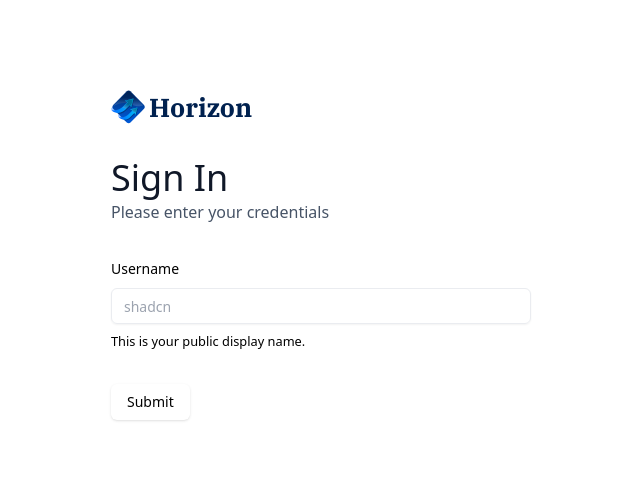
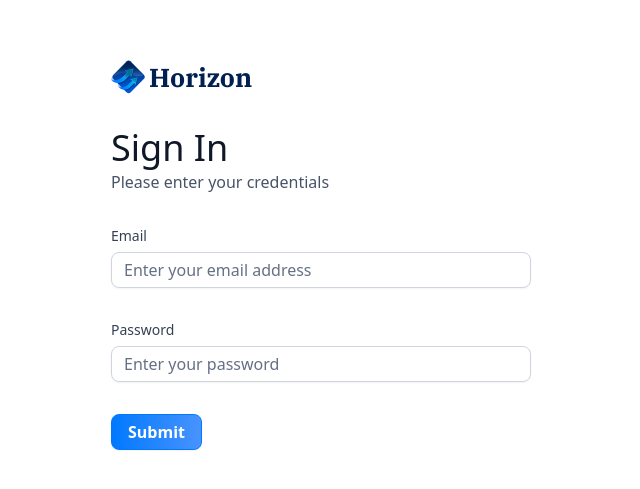
Before and after one commit to Divy1030/The-Horizon-App, a Next.js app: page /sign-in in a window 1280 px wide. Shown: the part 145-634 px from the top of the page, without its empty margins (319-959 px from the left). Built offline with nearby package versions, Linux system fonts and the light colour scheme.

Commit message:
refactor AuthForm to use CustomInput component for email and password fields; update form validation schema

```diff
--- a/components/AuthForm.tsx
+++ b/components/AuthForm.tsx
@@ -16,11 +16,12 @@ import {
   FormMessage,
 } from "@/components/ui/form";
 import { Input } from "@/components/ui/input";
+import { Divide } from "lucide-react";
+import CustomInput from "./CustomInput";
 
 const formSchema = z.object({
-  username: z.string().min(2, {
-    message: "Username must be at least 2 characters.",
-  }),
+  email: z.string().email(),
+  password: z.string().min(8),
 });
 
 const AuthForm = ({ type }: { type: string }) => {
@@ -30,7 +31,8 @@ const AuthForm = ({ type }: { type: string }) => {
   const form = useForm<z.infer<typeof formSchema>>({
     resolver: zodResolver(formSchema),
     defaultValues: {
-      username: "",
+      email: "",
+      password: "",
     },
   });
 
@@ -72,25 +74,24 @@ const AuthForm = ({ type }: { type: string }) => {
         <>
           <Form {...form}>
             <form onSubmit={form.handleSubmit(onSubmit)} className="space-y-8">
-              <FormField
-                control={form.control}
-                name="username"
-                render={({ field }) => (
-                  <FormItem>
-                    <FormLabel>Username</FormLabel>
-                    <FormControl>
-                      <Input placeholder="shadcn" {...field} />
-                    </FormControl>
-                    <FormDescription>
-                      This is your public display name.
-                    </FormDescription>
-                    <FormMessage />
-                  </FormItem>
-                )}
+              <CustomInput
+              form={form}
+              name="email"
+              label="Email"
+              placeholder="Enter your email address"
               />
-              <Button type="submit">Submit</Button>
+              <CustomInput
+              form={form}
+              name="password"
+              label="Password"
+              placeholder="Enter your password"
+              />
+              <Button
+              type="submit"
+              className="form-btn">Submit</Button>
             </form>
           </Form>
+
         </>
       )}
     </section>
--- /dev/null
+++ b/components/CustomInput.tsx
@@ -0,0 +1,43 @@
+import React from "react";
+import { FormField, FormLabel, FormControl, FormMessage } from "./ui/form";
+import { Input } from "./ui/input";
+
+interface CustomInputProps {
+  form: any;
+  name: 'email' | 'password';
+  label: string;
+  placeholder: string;
+}
+
+const CustomInput: React.FC<CustomInputProps> = ({
+  form,
+  name,
+  label,
+  placeholder,
+}) => {
+  return (
+    <FormField
+      control={form.control}
+      name={name}
+      render={({ field }: { field: any }) => (
+        <div className="form-item">
+          <FormLabel className="form-label">{label}</FormLabel>
+          <div className="flex w-full flex-col">
+            <FormControl>
+              <Input
+                placeholder={placeholder}
+                {...field}
+                className="input-class"
+                type={name === 'password' ? 'password' : 'text'}
+                value={field.value || ''}
+              />
+            </FormControl>
+            <FormMessage className="form-message mt-2" />
+          </div>
+        </div>
+      )}
+    />
+  );
+};
+
+export default CustomInput;
```
